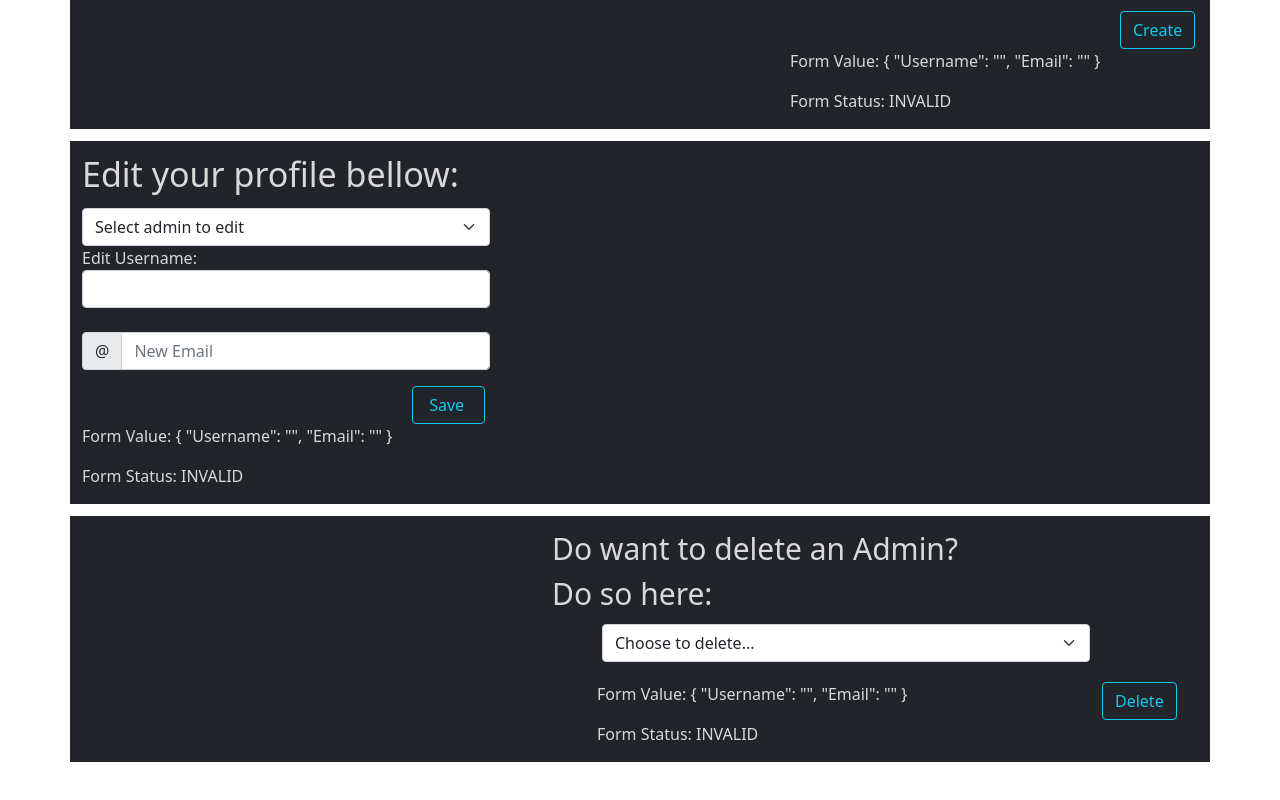
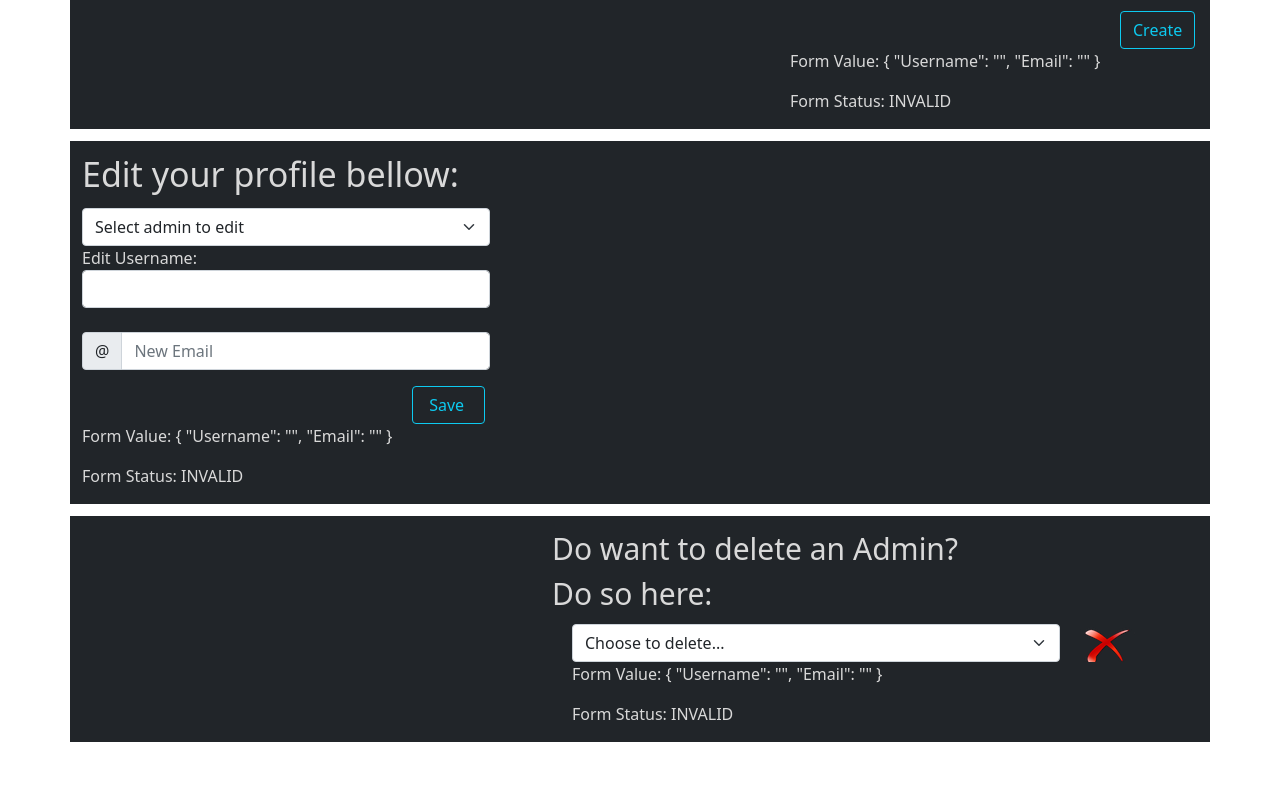
Before and after one commit to iNkidzy/StudyBuddy-Front-end, an Angular app: page /admin in a window 1280 px wide. Shown: the part 792-1592 px from the top of the page. Built offline with nearby package versions, Linux system fonts and the light colour scheme; no server answers.

Commit message:
DeleteForm

```diff
--- a/src/app/admin/admin-list/admin-list.component.css
+++ b/src/app/admin/admin-list/admin-list.component.css
@@ -67,14 +67,15 @@ height: 340px;
 
 
 #selectDelete{
-   margin-bottom: 20px;
-   margin-left: 50px;
+
+  margin-left: 20px;
+
 }
 
 #Headerdelete{
   position: inherit;
   padding-top: 10px;
-  padding-bottom: 240px;
+  padding-bottom: 260px;
   font-size: 30px;
   color: #d9d9d9;
   --bs-font-sans-serif-font-family: system-ui, "Apple SD Gothic Neo", bold;
@@ -83,6 +84,11 @@ height: 340px;
 
 #inputDelete{
   position: absolute;
-  margin-left: 220px;
+  margin-left: 40px;
+  padding-right: 41px;
+  margin-bottom: 200px;
+  margin-top: 98px;
+  background-image: url("src/assets/Deleteicon.png");
+
 
 }
--- a/src/app/admin/admin-list/admin-list.component.html
+++ b/src/app/admin/admin-list/admin-list.component.html
@@ -136,6 +136,9 @@
           <legend aria-describedby="emailHelp">
             <small  class="form-text" id="Headerdelete">Do want to delete an Admin?<br> Do so here:</small>
           </legend>
+
+          <input class="btn" id="inputDelete" type="submit" value="">
+
           <select class="form-select" id="selectDelete" aria-label="Default select example">
             <option selected routerLinkActive="active">Choose to delete...</option>
             <option value="1">Nadia</option>
@@ -143,16 +146,15 @@
             <option value="3">Chili</option>
           </select>
 
-          <div  style="margin-left: 330px">
-            <input class="btn btn-outline-info" id="inputDelete" type="submit" value="Delete">
-          </div>
+
+
           <!-- json data validation -->
-          <p style="color: #d9d9d9;margin-left: 45px;" >
+          <p style="color: #d9d9d9;margin-left: 20px;" >
             Form Value: {{ profileForm.value | json }}
           </p>
 
 
-          <p style="color: #d9d9d9; margin-left: 45px;">
+          <p style="color: #d9d9d9; margin-left: 20px;">
             Form Status: {{ profileForm.status }}
           </p>
 
```
Also changed, not shown: src/assets/Deleteicon.png (added), src/assets/bin.webp (added).
